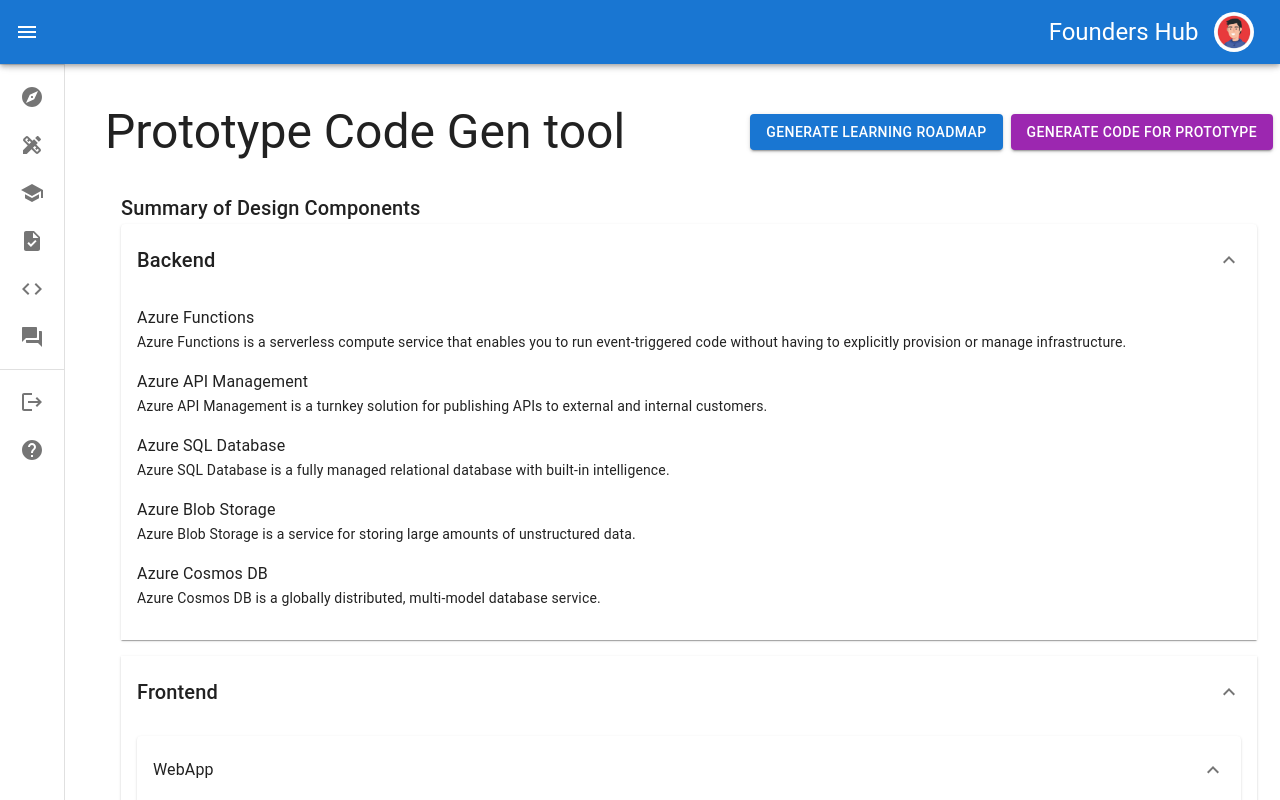
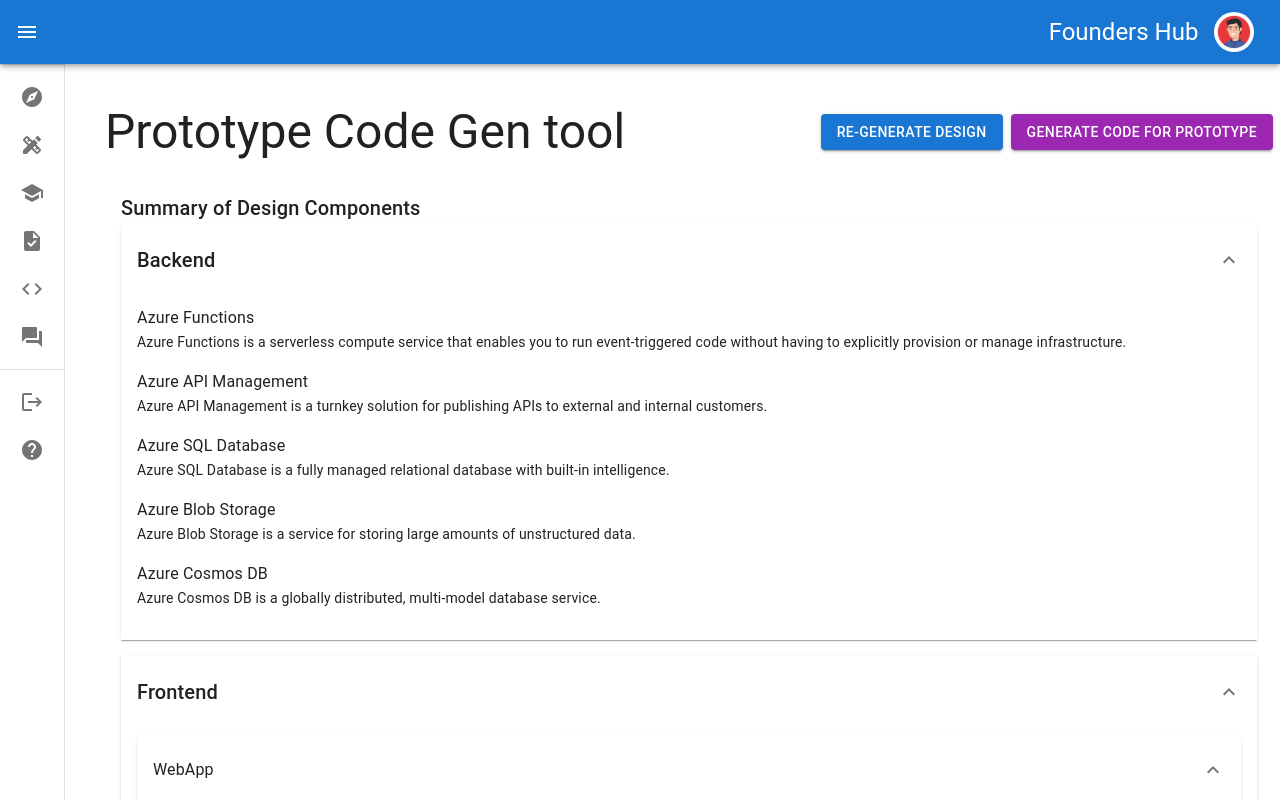
Before and after one commit to imranmd/Hackathon-FoundersHubCopilot, a React (Create React App) app in the folder Frontend/founders-hub-app/: page /codegen in a window 1280 px wide. Shown: the top 800 px of the page. Built offline with nearby package versions, Linux system fonts and the light colour scheme.

Commit message:
Added loader

```diff
--- a/Frontend/founders-hub-app/src/App.tsx
+++ b/Frontend/founders-hub-app/src/App.tsx
@@ -1,12 +1,15 @@
 import './App.css';
 import React from 'react';
 import MiniDrawer from './Drawer';
+import { LoadingProvider } from './components/Loader/LoadingContext';
 
 const App: React.FC = () => {
   return (
-    <div className="app">
-      <MiniDrawer />
-    </div>
+    <LoadingProvider>
+      <div className="app">
+        <MiniDrawer />
+      </div>
+    </LoadingProvider>
   );
 };
 
--- a/Frontend/founders-hub-app/src/Drawer.js
+++ b/Frontend/founders-hub-app/src/Drawer.js
@@ -1,33 +1,35 @@
-import * as React from 'react';
-import { styled, useTheme } from '@mui/material/styles';
-import Box from '@mui/material/Box';
-import MuiDrawer from '@mui/material/Drawer';
-import List from '@mui/material/List';
-import CssBaseline from '@mui/material/CssBaseline';
-import Divider from '@mui/material/Divider';
-import IconButton from '@mui/material/IconButton';
-import ChevronLeftIcon from '@mui/icons-material/ChevronLeft';
-import ChevronRightIcon from '@mui/icons-material/ChevronRight';
-import ListItem from '@mui/material/ListItem';
-import ListItemButton from '@mui/material/ListItemButton';
-import ListItemIcon from '@mui/material/ListItemIcon';
-import ListItemText from '@mui/material/ListItemText';
-import DesignServicesIcon from '@mui/icons-material/DesignServices';
-import SchoolIcon from '@mui/icons-material/School';
-import ExploreIcon from '@mui/icons-material/Explore';
-import TaskIcon from '@mui/icons-material/Task';
-import LogoutIcon from '@mui/icons-material/Logout';
-import HelpIcon from '@mui/icons-material/Help';
-import ResponsiveAppBar from './AppBar';
-import LandingPage from './landing-page/LandingPage';
+import * as React from "react";
+import { styled, useTheme } from "@mui/material/styles";
+import Box from "@mui/material/Box";
+import MuiDrawer from "@mui/material/Drawer";
+import List from "@mui/material/List";
+import CssBaseline from "@mui/material/CssBaseline";
+import Divider from "@mui/material/Divider";
+import IconButton from "@mui/material/IconButton";
+import ChevronLeftIcon from "@mui/icons-material/ChevronLeft";
+import ChevronRightIcon from "@mui/icons-material/ChevronRight";
+import ListItem from "@mui/material/ListItem";
+import ListItemButton from "@mui/material/ListItemButton";
+import ListItemIcon from "@mui/material/ListItemIcon";
+import ListItemText from "@mui/material/ListItemText";
+import DesignServicesIcon from "@mui/icons-material/DesignServices";
+import SchoolIcon from "@mui/icons-material/School";
+import ExploreIcon from "@mui/icons-material/Explore";
+import TaskIcon from "@mui/icons-material/Task";
+import LogoutIcon from "@mui/icons-material/Logout";
+import HelpIcon from "@mui/icons-material/Help";
+import ResponsiveAppBar from "./AppBar";
+import LandingPage from "./landing-page/LandingPage";
 import { BrowserRouter as Router, Routes, Route, Link } from "react-router-dom";
 import DesignGen from "./components/DesignGen/DesignGen";
 import DesignOptimization from "./components/DesignOptimization";
 import LearningRoadmap from "./components/LearningRoadmap";
-import QuestionAnswerIcon from '@mui/icons-material/QuestionAnswer';
+import QuestionAnswerIcon from "@mui/icons-material/QuestionAnswer";
 import Questionere from "./components/Questionere";
-import CodeGen from './components/CodeGen/CodeGen';
-import CodeOutlinedIcon from '@mui/icons-material/CodeOutlined';
+import CodeGen from "./components/CodeGen/CodeGen";
+import CodeOutlinedIcon from "@mui/icons-material/CodeOutlined";
+import { LoadingProvider, useLoading } from './components/Loader/LoadingContext';
+import Loader from './components/Loader/Loader';
 
 const drawerWidth = 240;
 
@@ -128,6 +130,7 @@
 export default function MiniDrawer() {
   const theme = useTheme();
   const [open, setOpen] = React.useState(false);
+  const { loading, loadingMessage } = useLoading();
 
   const handleDrawerOpen = () => {
     setOpen(true);
@@ -138,6 +141,7 @@
   };
 
   return (
+
       <Router>
         <Box sx={{ display: "flex" }}>
           <CssBaseline />
@@ -269,11 +273,15 @@
           </Drawer>
           <Box component="main" sx={{ flexGrow: 1, p: 3 }}>
             <DrawerHeader />
+            {loading && <Loader message={loadingMessage}/>}
             <Routes>
               <Route path="/" element={<Questionere />} />
               <Route path="/explore" element={<LandingPage />} />
               <Route path="/arch-design-tool" element={<DesignGen />} />
-            <Route path="/design-validation" element={<DesignOptimization />} />
+              <Route
+                path="/design-validation"
+                element={<DesignOptimization />}
+              />
               {/* <Route path="/cost-optimization" element={<DesignOptimization />} /> */}
               <Route path="/learning-roadmap" element={<LearningRoadmap />} />
               <Route path="/questionere" element={<Questionere />} />
@@ -282,5 +290,6 @@
           </Box>
         </Box>
       </Router>
+
   );
 }
--- a/Frontend/founders-hub-app/src/components/CodeGen/CodeGen.tsx
+++ b/Frontend/founders-hub-app/src/components/CodeGen/CodeGen.tsx
@@ -5,7 +5,8 @@
 import ExpandableSection from './ExpandableSection';
 import { azureServicesWithCode } from './azureServices';
 import SendIcon from '@mui/icons-material/Send';
-
+import { useNavigate } from 'react-router-dom';
+import { useLoading } from '../Loader/LoadingContext';
 interface CodeSection {
     title: string;
     code: string;
@@ -19,7 +20,8 @@
 
     const [anchorEl, setAnchorEl] = useState<null | HTMLElement>(null);
     const [currentService, setCurrentService] = useState<string>('');
-
+    const navigate = useNavigate();
+    const { setLoading } = useLoading();
 
     const handleClick = (event: React.MouseEvent<HTMLElement>, sectionTitle: string) => {
         setAnchorEl(event.currentTarget);
@@ -31,6 +33,13 @@
         setCurrentService('');
     };
 
+    const handleNavigate = (path: string, loadingMessage?:string) => {
+        setLoading(true, loadingMessage);
+        setTimeout(() => {
+          navigate(path);
+          setLoading(false);
+        }, 3000); // 3 seconds timeout
+      };
     const open = Boolean(anchorEl);
     const id = open ? 'simple-popover' : undefined;
 
@@ -41,8 +50,8 @@
                 <Typography variant="h3">Prototype Code Gen tool</Typography>
                 <Box>
 
-                    <Button variant="contained" color="primary" sx={{ mr: 1 }}>
-                        Generate Learning Roadmap
+                    <Button variant="contained" color="primary" sx={{ mr: 1 }} onClick={() => handleNavigate('/arch-design-tool', 'Regenerating the design' )}>
+                        Re-Generate Design
                     </Button>
                     <Button variant="contained" color="secondary">
                         Generate Code for prototype
--- a/Frontend/founders-hub-app/src/components/DesignGen/DesignGen.tsx
+++ b/Frontend/founders-hub-app/src/components/DesignGen/DesignGen.tsx
@@ -4,6 +4,7 @@
 import Sidebar from './Sidebar';
 import { useNavigate } from 'react-router-dom';
 import StartupSummary from '../StartupSummary/StartupSummary';
+import { useLoading } from '../Loader/LoadingContext';
 
 
 
@@ -62,6 +63,7 @@
   const [diagramState, setDiagramState] = useState(DEFAULT_DIAGRAM);
   const mermaidRef = useRef<HTMLDivElement>(null);
   const navigate = useNavigate();
+  const { setLoading } = useLoading();
   useEffect(() => {
     mermaid.initialize({ startOnLoad: true });
     const renderDiagram = async () => {
@@ -85,8 +87,12 @@
 
 
 
-  const handleNavigate = (path: string) => {
-    navigate(path);
+  const handleNavigate = (path: string, loadingMessage?:string) => {
+    setLoading(true, loadingMessage);
+    setTimeout(() => {
+      navigate(path);
+      setLoading(false);
+    }, 3000); // 3 seconds timeout
   };
 
   const handleFileUpload = useCallback((event: React.ChangeEvent<HTMLInputElement>) => {
@@ -112,10 +118,10 @@
       <Grid2 size={{ xs: 9 }} ><Box sx={{ display: 'flex', justifyContent: 'space-between', alignItems: 'center', mb: 2 }}>
         <Typography variant="h4">Architecture Design tool</Typography>
         <Box>
-          <Button variant="contained" color="primary" sx={{ mr: 1 }} onClick={() => handleNavigate('/learning-roadmap')}>
+          <Button variant="contained" color="primary" sx={{ mr: 1 }} onClick={() => handleNavigate('/learning-roadmap' , 'Generating learning road map')}>
             Generate Learning Roadmap
           </Button>
-          <Button variant="contained" color="secondary" onClick={() => handleNavigate('/codegen')}>
+          <Button variant="contained" color="secondary" onClick={() => handleNavigate('/codegen', 'Generating code for prototype')}>
             Generate Code for prototype
           </Button>
         </Box>
@@ -147,7 +153,6 @@
         >
           <Box sx={{ padding: 2, overflow: 'auto' }}>
             <Sidebar></Sidebar>
-            {/* <Chatbot directLineSecret={DIRECT_LINE_SECRET} /> */}
           </Box>
           <Box sx={{ display: 'flex', justifyContent: 'space-between', padding: 2 }}>
             <Button variant="contained" component="label">
--- /dev/null
+++ b/Frontend/founders-hub-app/src/components/Loader/Loader.tsx
@@ -0,0 +1,36 @@
+// Loader.tsx
+import React from 'react';
+import { CircularProgress, Box, Typography } from '@mui/material';
+
+interface LoaderProps {
+  message?: string;
+}
+
+const Loader: React.FC<LoaderProps> = ({ message }) => {
+  return (
+    <Box
+      sx={{
+        position: 'fixed',
+        top: 0,
+        left: 0,
+        width: '100%',
+        height: '100%',
+        display: 'flex',
+        flexDirection: 'column',
+        justifyContent: 'center',
+        alignItems: 'center',
+        backgroundColor: 'rgba(255, 255, 255, 0.7)',
+        zIndex: 1300,
+      }}
+    >
+      <CircularProgress />
+      {message && (
+        <Typography variant="h6" sx={{ mt: 2 }}>
+          {message}
+        </Typography>
+      )}
+    </Box>
+  );
+};
+
+export default Loader;
--- /dev/null
+++ b/Frontend/founders-hub-app/src/components/Loader/LoadingContext.tsx
@@ -0,0 +1,34 @@
+// LoadingContext.tsx
+import React, { createContext, useContext, useState } from 'react';
+
+interface LoadingContextProps {
+  loading: boolean;
+  setLoading: (loading: boolean, message?: string) => void;
+  loadingMessage: string;
+}
+
+const LoadingContext = createContext<LoadingContextProps | undefined>(undefined);
+
+export const LoadingProvider: React.FC<{ children: React.ReactNode }> = ({ children }) => {
+  const [loading, setLoadingState] = useState(false);
+  const [loadingMessage, setLoadingMessage] = useState('');
+
+  const setLoading = (loading: boolean, message: string = '') => {
+    setLoadingState(loading);
+    setLoadingMessage(message);
+  };
+
+  return (
+    <LoadingContext.Provider value={{ loading, setLoading, loadingMessage }}>
+      {children}
+    </LoadingContext.Provider>
+  );
+};
+
+export const useLoading = () => {
+  const context = useContext(LoadingContext);
+  if (!context) {
+    throw new Error('useLoading must be used within a LoadingProvider');
+  }
+  return context;
+};
```
Lines whose indentation alone changed are shown as unchanged.
